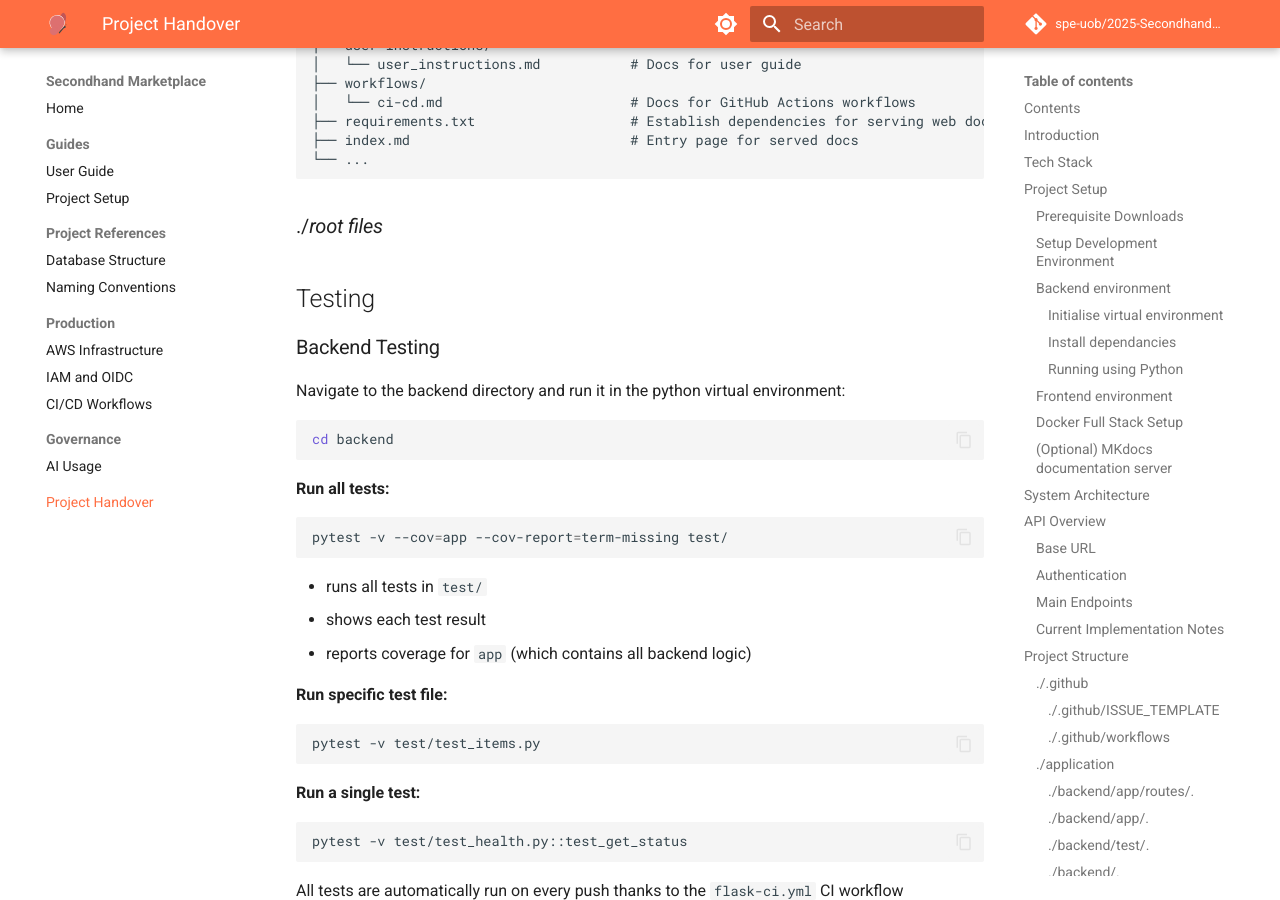
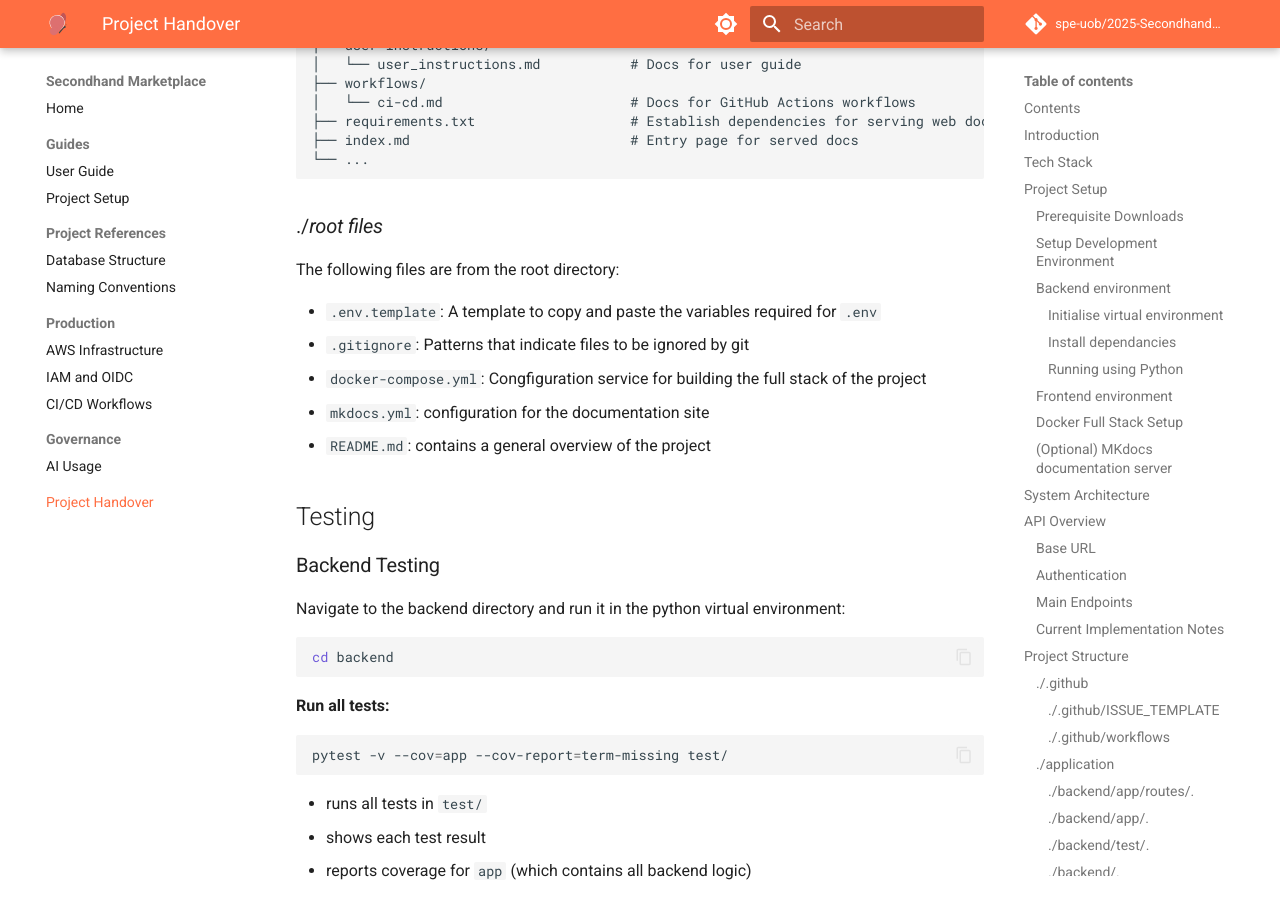
Before and after one commit to Ewan-Friend/Secondhand-Marketplace, an MkDocs documentation site: the page built from docs/handover/handover.md, in a window 1280 px wide and 900 px high, scrolled down 11973 px. Built offline with MkDocs 1.6.1 and Material for MkDocs 9.7.7, drawn with Linux system fonts in a browser that asks for light colours; comment, search, counter and statistics services are not loaded.

Commit message:
feat(docs): add root directory file descriptions to handover document

```diff
--- a/docs/handover/handover.md
+++ b/docs/handover/handover.md
@@ -479,6 +479,13 @@ Contains tests for various scripts within the `app/` folder, primarily for the r
 
 ### ./*root files*
 
+The following files are from the root directory:
+
+- `.env.template`: A template to copy and paste the variables required for `.env`
+- `.gitignore`: Patterns that indicate files to be ignored by git
+- `docker-compose.yml`: Congfiguration service for building the full stack of the project
+- `mkdocs.yml`: configuration for the documentation site
+- `README.md`: contains a general overview of the project
 
 ## Testing
 
```
